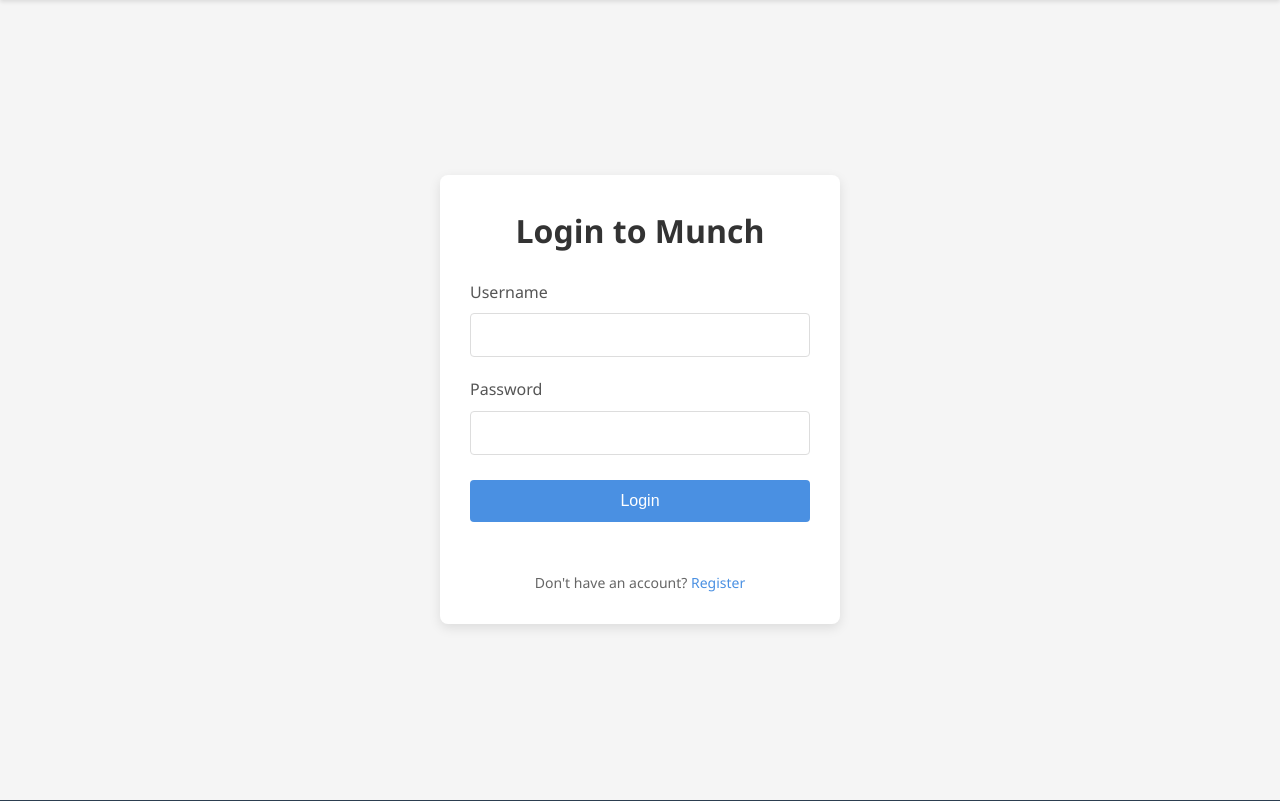
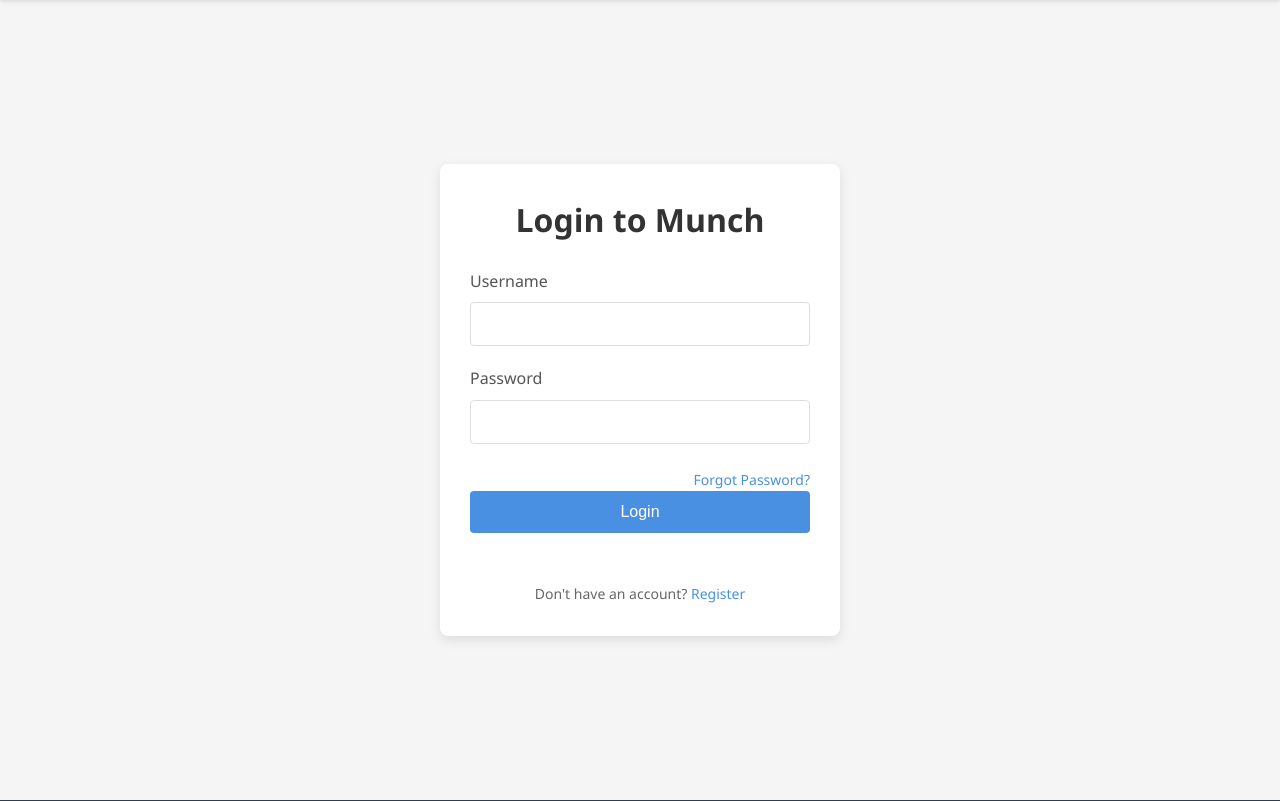
Before and after one commit to CARRIXK/Munch, a Django app: page /login/ in a window 1280 px wide. Shown: the part 78-879 px from the top of the page. Run offline with Django 4.2, Linux system fonts and the light colour scheme.

Commit message:
fix: login and register pages

```diff
--- a/static/css/login_page_style.css
+++ b/static/css/login_page_style.css
@@ -34,7 +34,8 @@
 }
 
 input[type="text"],
-input[type="password"] {
+input[type="password"],
+input[type="email"] {
     width: 100%;
     padding: 12px;
     border: 1px solid #ddd;
@@ -44,7 +45,8 @@
 }
 
 input[type="text"]:focus,
-input[type="password"]:focus {
+input[type="password"]:focus,
+input[type="email"]:focus {
     border-color: #4a90e2;
     outline: none;
     box-shadow: 0 0 0 2px rgba(74, 144, 226, 0.2);
@@ -94,3 +96,24 @@
 .register-link a:hover {
     text-decoration: underline;
 }
+
+.forgot-password {
+    display: inline-block;
+    font-size: 14px;
+    color: #4a90e2;
+    text-decoration: none;
+    margin-top: 5px;
+    text-align: right;
+    float: right;
+}
+
+.forgot-password:hover {
+    text-decoration: underline;
+}
+
+.password-hint {
+    display: block;
+    color: #888;
+    font-size: 12px;
+    margin-top: 5px;
+}
--- a/static/js/login_page_js.js
+++ b/static/js/login_page_js.js
@@ -15,35 +15,45 @@
                 return;
             }
 
-            // Here you would typically send the data to your server
-            // using fetch API or similar, but for now we'll just simulate a submission
+            // Get CSRF token
+            const csrfToken = document.querySelector('[name=csrfmiddlewaretoken]').value;
 
-            // Example fetch request (uncomment and modify when backend is ready)
-            /*
-            fetch('/api/login', {
+            // Send login request to server
+            fetch(loginForm.action || window.location.href, {
                 method: 'POST',
                 headers: {
-                    'Content-Type': 'application/json',
+                    'Content-Type': 'application/x-www-form-urlencoded',
+                    'X-CSRFToken': csrfToken
                 },
-                body: JSON.stringify({ username, password }),
+                body: new URLSearchParams({
+                    'username': username,
+                    'password': password,
+                    'csrfmiddlewaretoken': csrfToken
+                })
             })
-            .then(response => response.json())
+            .then(response => {
+                if (response.redirected) {
+                    window.location.href = response.url;
+                    return;
+                }
+                return response.text();
+            })
             .then(data => {
-                if (data.success) {
-                    window.location.href = '/dashboard';
+                if (!data) return; // If redirected, data will be undefined
+
+                // Check if the response contains an error message
+                if (data.includes('error-message')) {
+                    errorMessage.textContent = 'Invalid username or password';
                 } else {
-                    errorMessage.textContent = data.message || 'Login failed';
+                    // If we got HTML back but no redirect, refresh the page
+                    // This is a fallback and should typically not happen
+                    window.location.reload();
                 }
             })
             .catch(error => {
                 errorMessage.textContent = 'An error occurred during login';
                 console.error(error);
             });
-            */
-
-            // For demonstration purposes only
-            console.log('Login form submitted:', { username, password });
-            loginForm.reset();
         });
     }
 });
--- a/templates/login_page.html
+++ b/templates/login_page.html
@@ -11,7 +11,7 @@
 <div class="login-container">
     <div class="login-box">
         <h1>Login to Munch</h1>
-        <form id="login-form" method="post">
+        <form id="login-form" method="post" action="{% url 'login' %}">
             {% csrf_token %}
             <div class="form-group">
                 <label for="username">Username</label>
@@ -21,10 +21,18 @@
                 <label for="password">Password</label>
                 <input type="password" id="password" name="password" required>
             </div>
+            <div class="form-group">
+                <a href="{% url 'password_reset' %}" class="forgot-password">Forgot Password?</a>
+            </div>
             <div class="form-actions">
                 <button type="submit" class="btn-login">Login</button>
             </div>
-            <div id="error-message" class="error-message"></div>
+            <div id="error-message" class="error-message">
+                {% if form.errors %}
+                    Username or password is incorrect.
+                {% endif %}
+                {{ error_message }}
+            </div>
         </form>
         <div class="register-link">
             Don't have an account? <a href="{% url 'register' %}">Register</a>
```
Also changed, not shown: static/js/register_page_js.js (+31 -18 lines), templates/register.html (+12 -2 lines).
